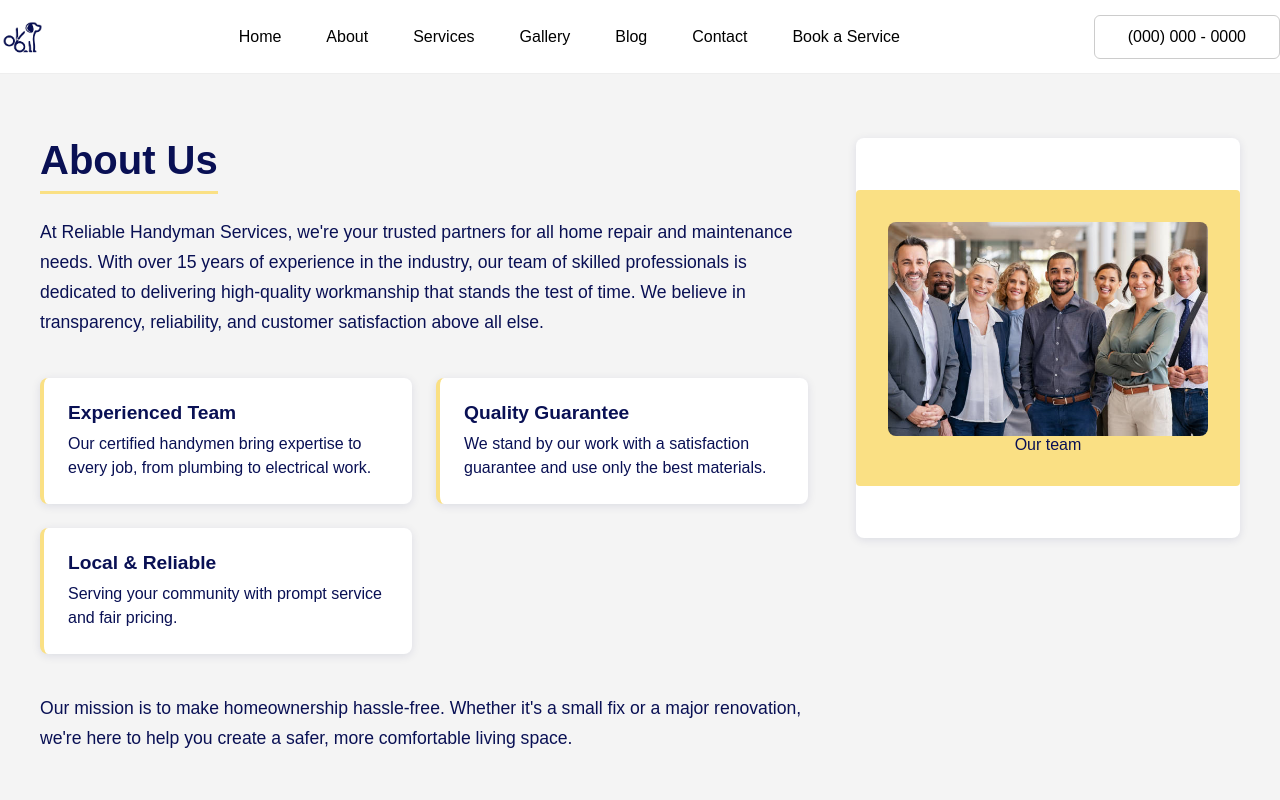
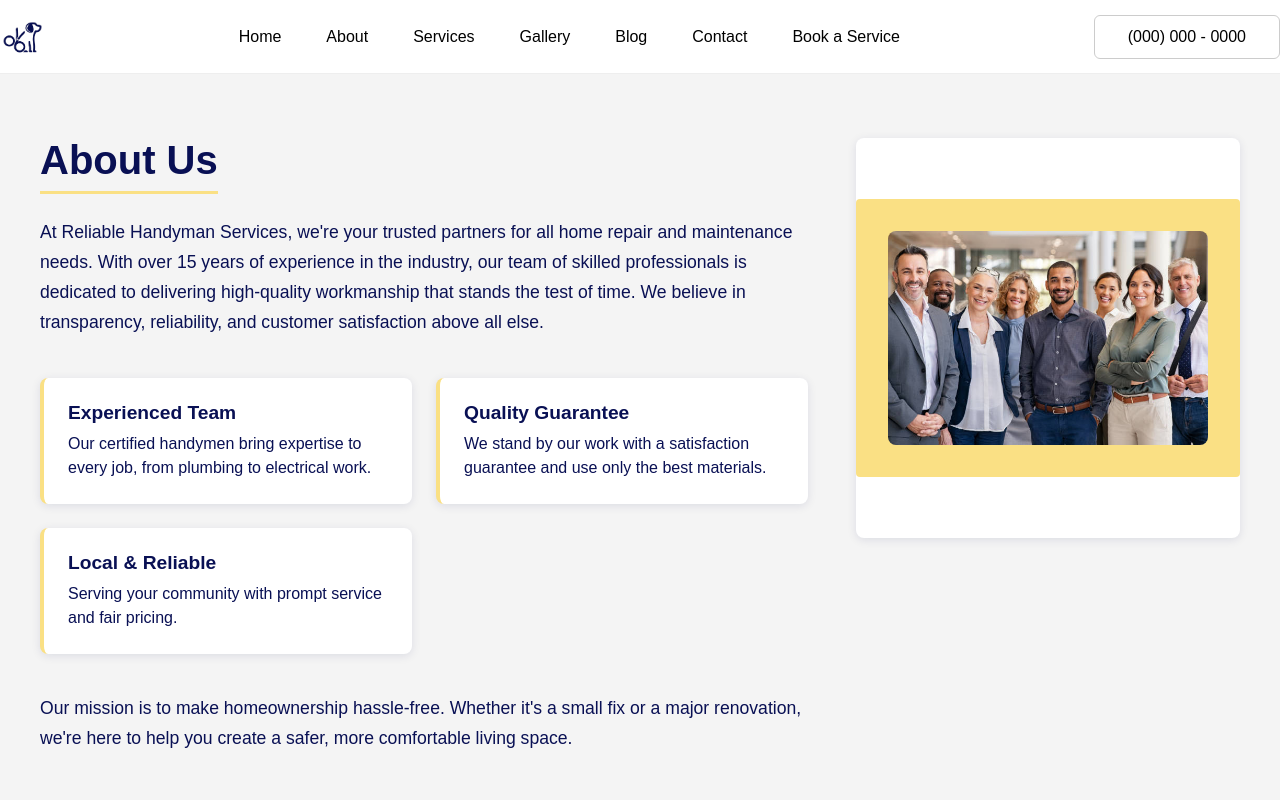
Before and after one commit to gitXena/frontend_build, a React (Create React App) app: page /about in a window 1280 px wide. Shown: the top 800 px of the page. Built offline with nearby package versions, Linux system fonts and the light colour scheme; a web font is replaced by a local one.

Commit message:
removed Our team text from about page'

```diff
--- a/src/pages/AboutPage.jsx
+++ b/src/pages/AboutPage.jsx
@@ -36,7 +36,7 @@ const AboutUs = () => {
           {/* Placeholder for an image; replace with actual <img> tag */}
           <div className="image-placeholder-content">
           <img src="/images/istockphoto-1346125184-612x612.jpg"></img>
-            <span>Our team</span>
+            <span></span>
           </div>
         </div>
       </div>
```
